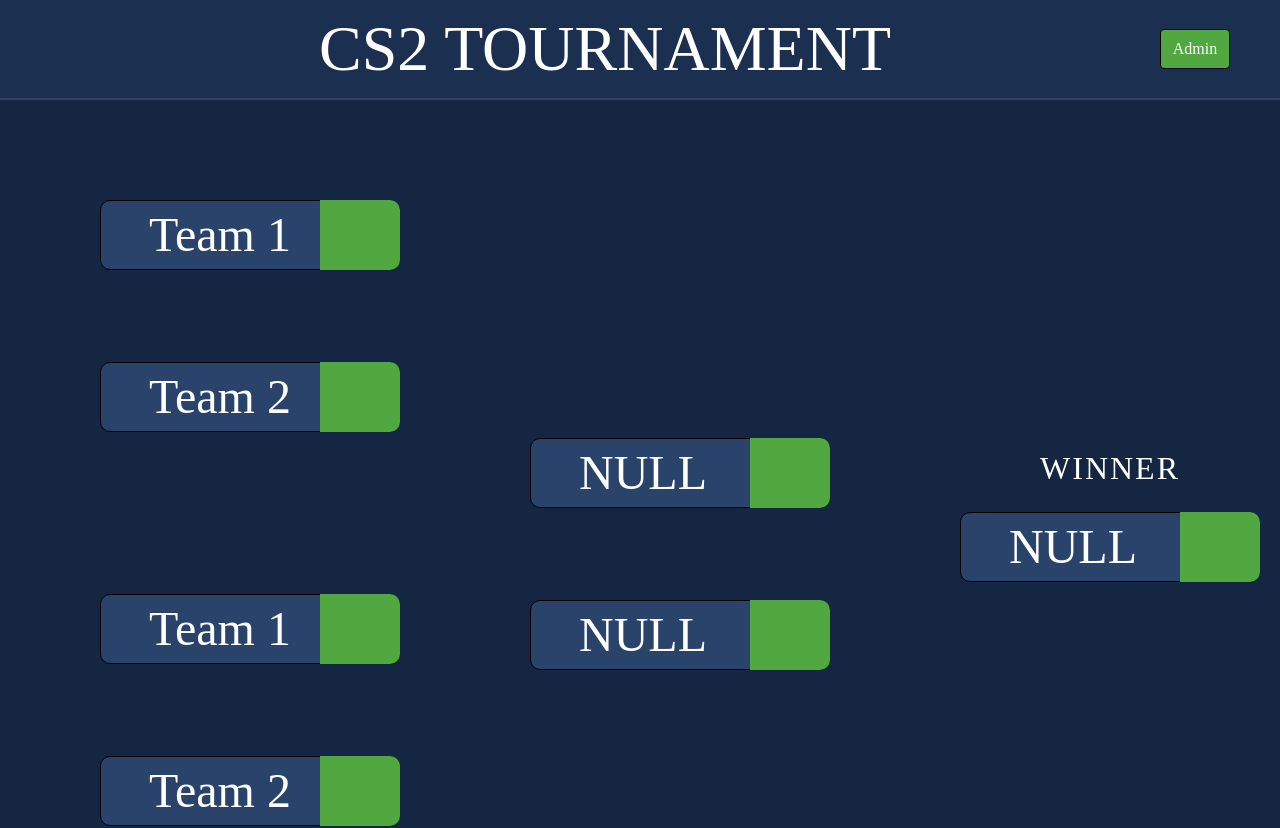
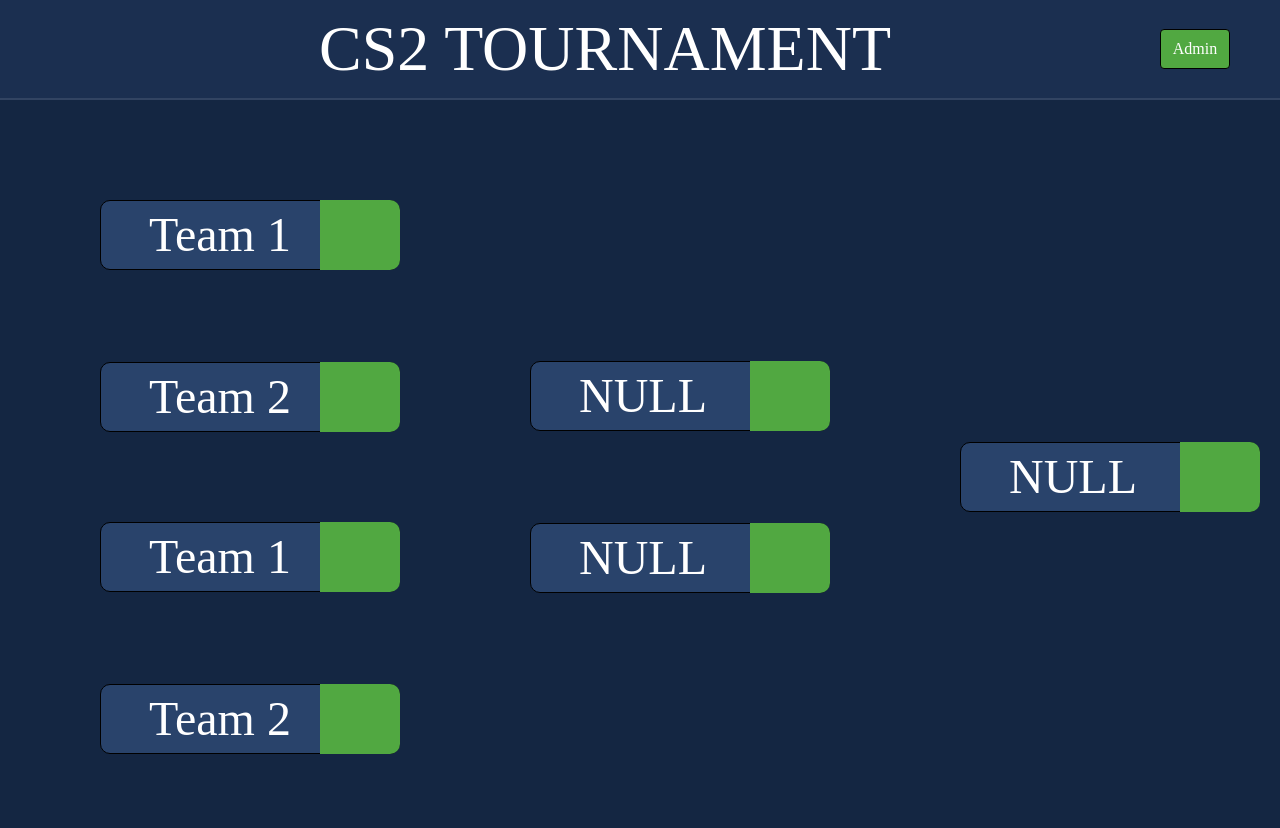
Before and after one commit to KirusaK/cs2_tournament, a React app in the folder frontend/: page / in a window 1280 px wide. Shown: the top 828 px of the page. Built offline with nearby package versions, Linux system fonts and the light colour scheme; no server answers; the HTML template or start-up script is replaced by a standard one.

Commit message:
fix: fix tournament bracket alignment using absolute positioning

```diff
--- a/frontend/src/pages/Main/Main.jsx
+++ b/frontend/src/pages/Main/Main.jsx
@@ -1,18 +1,15 @@
 import { Header } from "../../widgets/header/Header";
 import { MatchCard } from "../../entities/match/MatchCard";
-import { MatchCardEmpty } from "../../entities/matchempty/MatchCardEmpty";
 import styles from "./Main.module.scss";
-import { useState } from "react";
-import { useEffect } from "react";
+import { useState, useEffect, useRef } from "react";
 
 export const Main = () => {
   const [teams, setTeams] = useState([]);
   const [results, setResults] = useState({});
   const [isSimulating, setIsSimulating] = useState(false);
+  const cardRefs = useRef({});
 
-  // Данные для расчета сетки
   const filteredTeams = teams.filter((team) => team.players.length === 5);
-  // Чтобы сетка не пропадала, берем либо реальное кол-во, либо заглушку (например, 4)
   const count = filteredTeams.length > 0 ? filteredTeams.length : 4;
   const power = Math.floor(Math.log2(count));
   const limit = Math.pow(2, power);
@@ -38,7 +35,6 @@ export const Main = () => {
 
           const team1 = currentWinners[matchIndex * 2];
           const team2 = currentWinners[matchIndex * 2 + 1];
-          // Если команд вдруг нет (пустая сетка), ставим заглушку
           const winner =
             team1 && team2
               ? Math.random() < 0.5
@@ -59,7 +55,6 @@ export const Main = () => {
     })();
   };
 
-  // ГЕНЕРАЦИЯ РАУНДОВ (чтобы сетка была всегда)
   const rounds = [];
   for (let roundIndex = 0; roundIndex < power; roundIndex++) {
     const matchesInRound = Math.pow(2, power - roundIndex - 1);
@@ -67,21 +62,15 @@ export const Main = () => {
 
     for (let matchIndex = 0; matchIndex < matchesInRound; matchIndex++) {
       if (roundIndex === 0) {
-        // Первый раунд (четвертьфиналы или полуфиналы)
         roundMatches.push({
-          type: "match",
           team1: participants[matchIndex * 2] || { name: "Team 1" },
           team2: participants[matchIndex * 2 + 1] || { name: "Team 2" },
         });
       } else {
-        // Последующие раунды (берем из результатов предыдущего)
         const prevRound = roundIndex - 1;
         const winner1 = results[`${prevRound}-${matchIndex * 2}`];
         const winner2 = results[`${prevRound}-${matchIndex * 2 + 1}`];
-
         roundMatches.push({
-          type: "match",
-          // Если победителя еще нет, показываем NULL или ???
           team1: winner1 || { name: "NULL" },
           team2: winner2 || { name: "NULL" },
         });
@@ -90,7 +79,6 @@ export const Main = () => {
     rounds.push(roundMatches);
   }
 
-  // Финальный чемпион (самый правый блок)
   const ultimateWinner = results[`${power - 1}-0`];
 
   useEffect(() => {
@@ -100,53 +88,79 @@ export const Main = () => {
       .catch((err) => console.error("Błąd: ", err));
   }, []);
 
+  // Константы карточки
+  const CARD_HEIGHT = 232; // 70 + 92 + 70 (две команды + gap между ними)
+  const FIRST_GAP = 90; // gap между карточками в первой колонке
+  const COL_GAP = 130; // gap между колонками
+
+  const tops = [];
+
+  if (rounds.length > 0) {
+    // Первый раунд: просто сверху вниз
+    const firstTops = rounds[0].map((_, i) => i * (CARD_HEIGHT + FIRST_GAP));
+    tops.push(firstTops);
+
+    // Каждый следующий раунд: центр между верхней и нижней карточкой предыдущего
+    for (let r = 1; r < rounds.length; r++) {
+      const prevTops = tops[r - 1];
+      const currentTops = rounds[r].map((_, m) => {
+        const topCard = prevTops[m * 2];
+        const bottomCard = prevTops[m * 2 + 1];
+        // Середина верхней карточки и середина нижней
+        const topCardCenter = topCard + CARD_HEIGHT / 2;
+        const bottomCardCenter = bottomCard + CARD_HEIGHT / 2;
+        // Наша карточка должна быть по центру между ними
+        return (topCardCenter + bottomCardCenter) / 2 - CARD_HEIGHT / 2;
+      });
+      tops.push(currentTops);
+    }
+  }
+
+  const firstRoundCount = rounds[0]?.length || 0;
+  const containerHeight =
+    firstRoundCount > 0
+      ? (firstRoundCount - 1) * (CARD_HEIGHT + FIRST_GAP) + CARD_HEIGHT
+      : 0;
+
+  const winnerTop = containerHeight / 2 - 70 / 2; // 70 = высота одной строки winner
+
   return (
     <div className={styles.page}>
       <Header />
       <main className={styles.bracketContainer}>
-        {rounds.map((roundMatches, roundIndex) => {
-          const baseGap = 90;
-          const elementGap = baseGap * Math.pow(2, roundIndex) * 1.8;
-
-          // Центрирование относительно первого столбца
-          const firstRoundHeight =
-            (Math.pow(2, power - 1) - 1) * (baseGap * 1.8) + 140;
-          const currentHeight = (roundMatches.length - 1) * elementGap + 140;
-          const centeringOffset = (firstRoundHeight - currentHeight) / 2;
-
-          return (
+        <div style={{ position: "relative", height: `${containerHeight}px` }}>
+          {rounds.map((roundMatches, roundIndex) =>
+            roundMatches.map((match, matchIndex) => (
               <div
-              key={roundIndex}
-              className={styles.column}
+                key={`${roundIndex}-${matchIndex}`}
                 style={{
-                gap: `${elementGap}px`,
-                paddingTop: `${Math.max(0, centeringOffset)}px`,
+                  position: "absolute",
+                  top: `${tops[roundIndex]?.[matchIndex] ?? 0}px`,
+                  left: `${roundIndex * (300 + COL_GAP)}px`,
                 }}
               >
-              {roundMatches.map((match, matchIndex) => (
-                <MatchCard
-                  key={`${roundIndex}-${matchIndex}`}
-                  team1={match.team1}
-                  team2={match.team2}
-                />
-              ))}
+                <MatchCard team1={match.team1} team2={match.team2} />
               </div>
-          );
-        })}
+            )),
+          )}
 
-        {/* Последняя колонка с Победителем */}
-        {/* Последняя колонка с Победителем */}
-        <div className={styles.column} style={{ justifyContent: "center" }}>
+          {/* Winner */}
+          <div
+            style={{
+              position: "absolute",
+              left: `${rounds.length * (300 + COL_GAP)}px`,
+              top: `${winnerTop}px`,
+            }}
+          >
             <div className={styles.winnerWrapper}>
-            <div className={styles.winnerLabel}>WINNER</div>
-            {/* Обертка карточки */}
+              {/* <div className={styles.winnerLabel}>WINNER</div> */}
               <div className={styles.card}>
                 <div className={styles.teamRow}>
                   <div className={styles.team}>
                     {ultimateWinner ? ultimateWinner.name : "NULL"}
                   </div>
-                {/* Зеленый блок для счета, как в MatchCard */}
                   <div className={styles.score}></div>
+                </div>
               </div>
             </div>
           </div>
--- a/frontend/src/pages/Main/Main.module.scss
+++ b/frontend/src/pages/Main/Main.module.scss
@@ -5,10 +5,8 @@
 }
 
 .bracketContainer {
-  display: flex;
-  gap: 130px;
+  position: relative;
   padding: 100px;
-  align-items: stretch;
 }
 
 .column {
```
Lines whose indentation alone changed are shown as unchanged.
